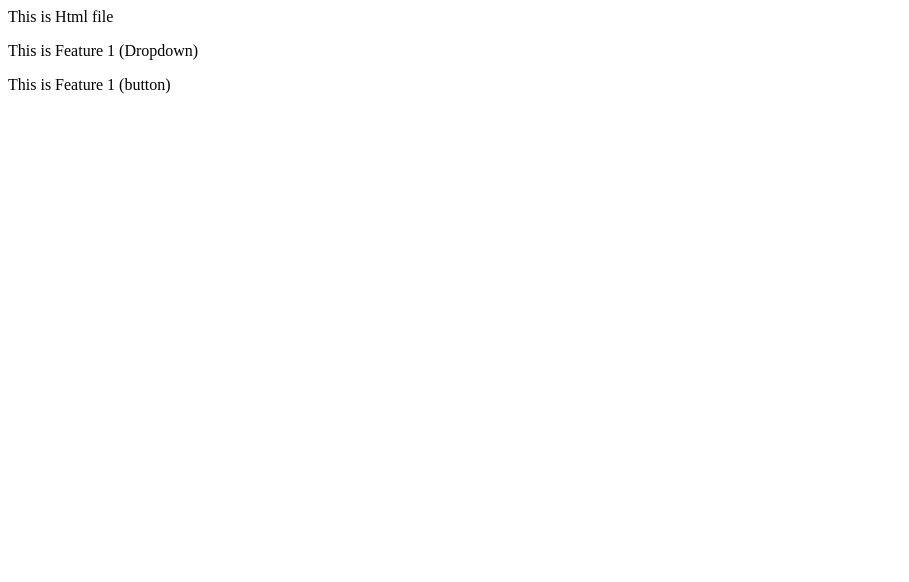
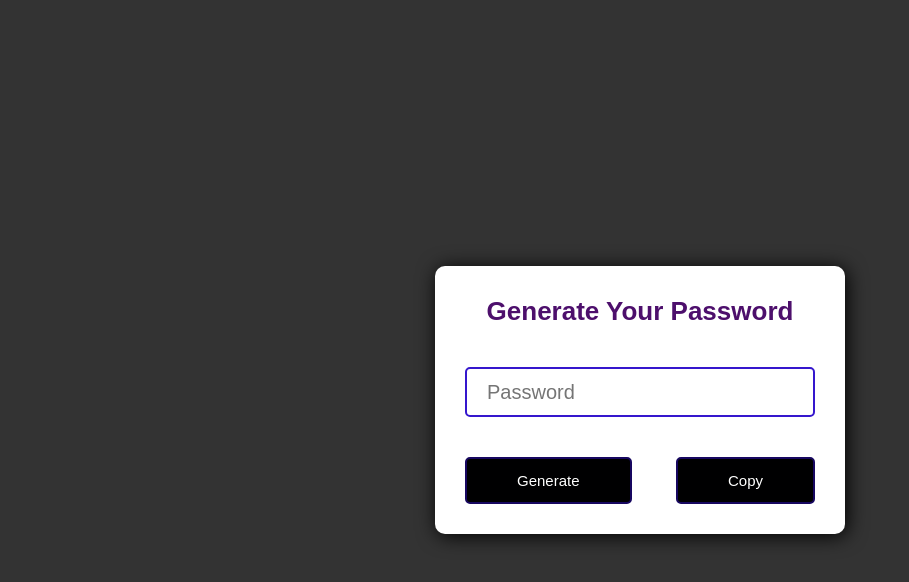
Before and after one commit to 789478/password-generate, a plain HTML site: page index.html in a window 1280 px wide. Shown: the whole page, without its empty margins (0-909 px from the left). Drawn offline with Linux system fonts and the light colour scheme.

Commit message:
add new file javascript

```diff
--- a/index.html
+++ b/index.html
@@ -1,4 +1,19 @@
-<p>This is Html file</p>
-<p>This is Feature 1 (Dropdown)
-<p>This is Feature 1 (button)
-</p>
+<!DOCTYPE html>
+<html lang="en">
+<head>
+    <meta charset="UTF-8">
+    <meta name="viewport" content="width=device-width, initial-scale=1.0">
+    <title>Html Tutorial</title>
+    <link rel="stylesheet" href="style.css">
+</head>
+<body>
+    <div class="container">
+        <h2>Generate Your Password</h2>
+        <input id="password" type="text" name="" placeholder="Password" readonly>
+        <div class="btns">
+        <div class="btn" onclick="genPassword()">Generate</div>
+        <a class="btn" onclick="copyPassword()">Copy</a>
+        </div>
+        </div>
+</body>
+</html>
--- a/style.css
+++ b/style.css
@@ -1,3 +1,58 @@
-p{
-    color: red;
-}
+* {
+    margin: 0;
+    padding: 0;
+    box-sizing: border-box;
+    font-family: sans-serif;
+    }
+    body {
+    background-color: #333333;
+    display: flex;
+    justify-content: center;
+    align-items: center;
+    min-height: 100vh;
+    }
+    .container {
+    background-color: white;
+    padding: 30px;
+    display: grid;
+    gap: 40px;
+    border-radius: 10px;
+    box-shadow: 2px 2px 20px #000000;
+    }
+    .container h2 {
+    text-align: center;
+    font-size: 26px;
+    color: rgb(77, 15, 108);
+    font-family: sans-serif;
+    }
+    input {
+    padding: 20px;
+    user-select: none;
+    height: 50px;
+    width: 350px;
+    border-radius: 5px;
+    border: none;
+    border: 2px solid rgb(53, 23, 205);
+    outline: none;
+    font-size: 20px;
+    }
+    input::placeholder {
+    font-size: 20px;
+    }
+    .btns{
+    display: flex;
+    justify-content: space-between;
+    }
+    .btn{
+    font-size: 15px;
+    padding: 13px 50px;
+    border: 2px solid rgb(23, 7, 96);
+    background-color: rgb(0, 0, 1);
+    color: white;
+    cursor: pointer;
+    border-radius: 5px;
+    }
+    .btn:hover {
+    color: white;
+    background-color: black;
+    }
```
Also changed, not shown: pass.js (added, +16 -0 lines), 1 other file.
